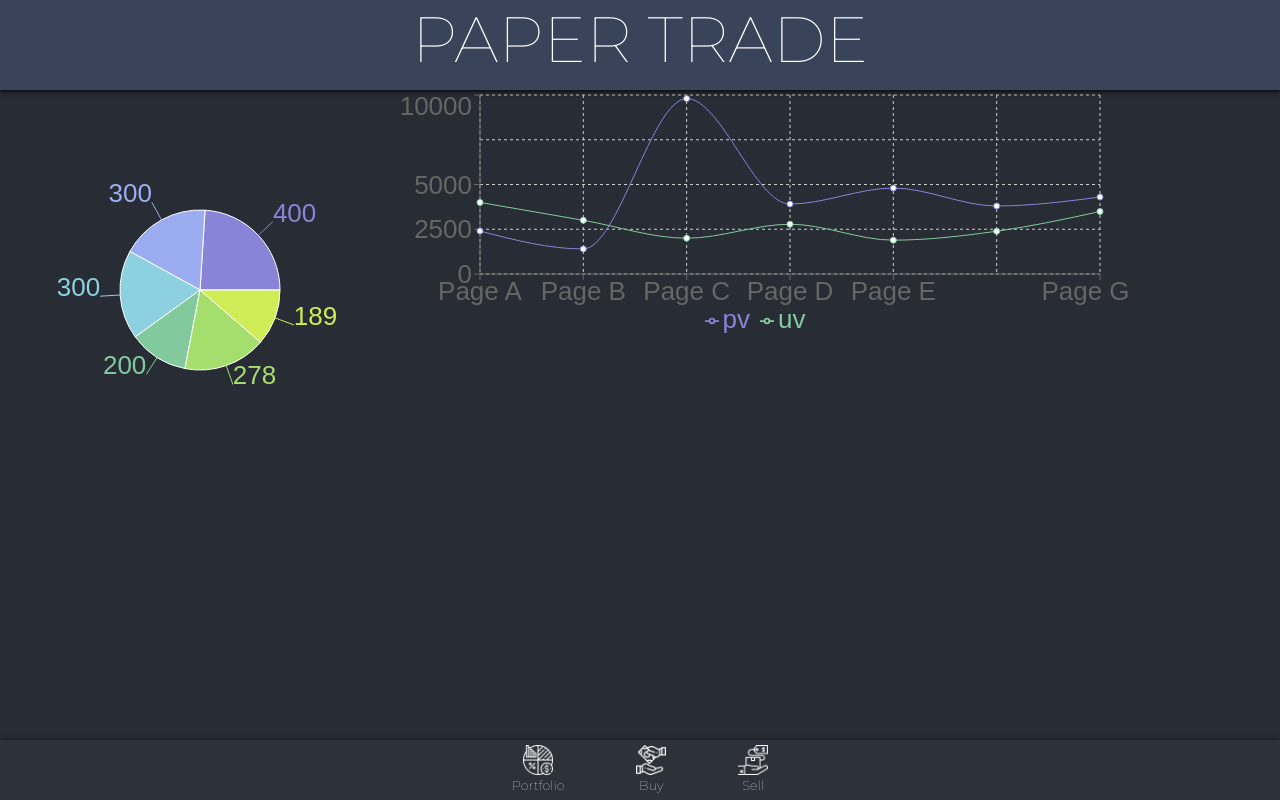
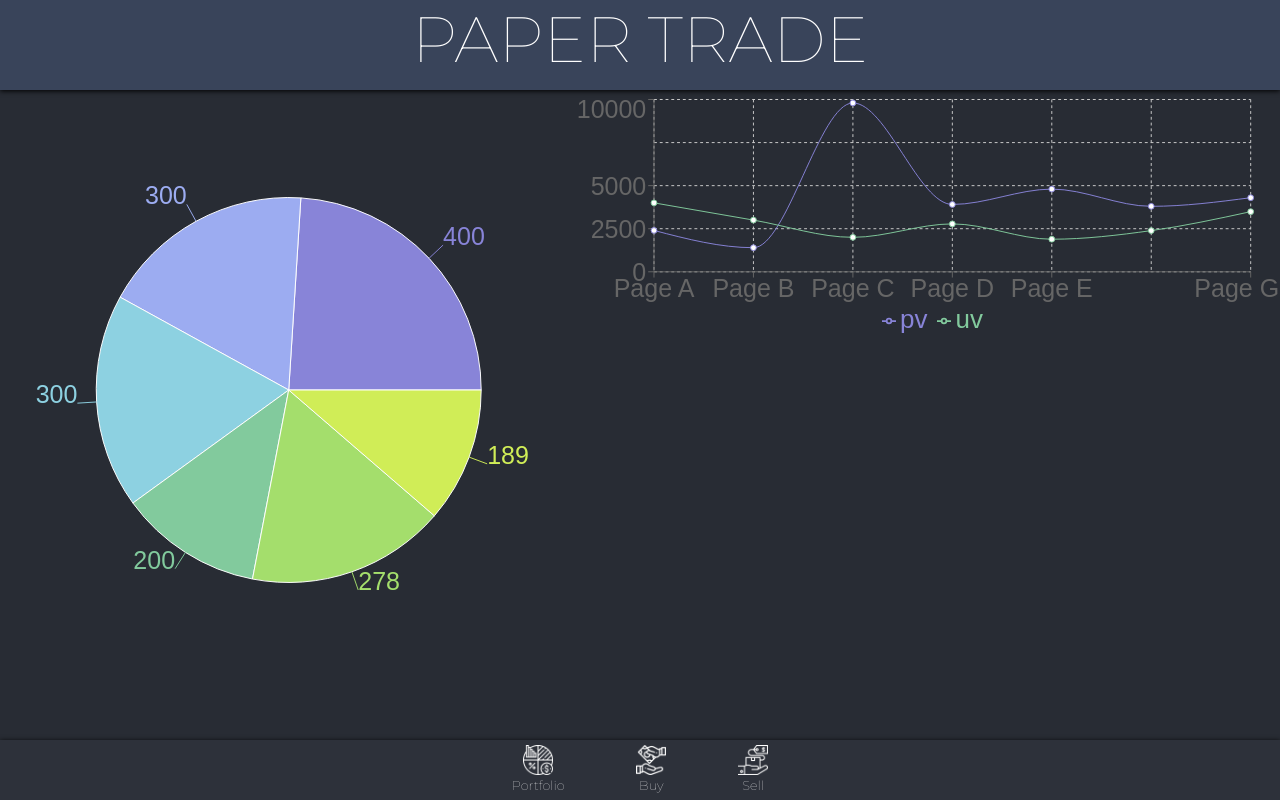
Before and after one commit to ivanleongwm/paper-trading, a React (Create React App) app: page / in a window 1280 px wide. Built offline with nearby package versions, Linux system fonts and the light colour scheme.

Commit message:
pie chart resized

```diff
--- a/src/views/Portfolio/PieChart.js
+++ b/src/views/Portfolio/PieChart.js
@@ -21,18 +21,17 @@ const data02 = [
 
 export default function App() {
     return (
-      <PieChart width={400} height={400}>
+      <PieChart width={600} height={600}>
           <Pie
             dataKey="value"
-            isAnimationActive={false}
+            isAnimationActive={true}
             data={data01}
             cx="50%"
             cy="50%"
-            outerRadius={80}
+            outerRadius={200}
             fill="#8884d8"
             label
           />
-          <Pie dataKey="value" data={data02} cx={500} cy={200} innerRadius={40} outerRadius={80} fill="#82ca9d" />
           <Tooltip />
       </PieChart>
     );
```
